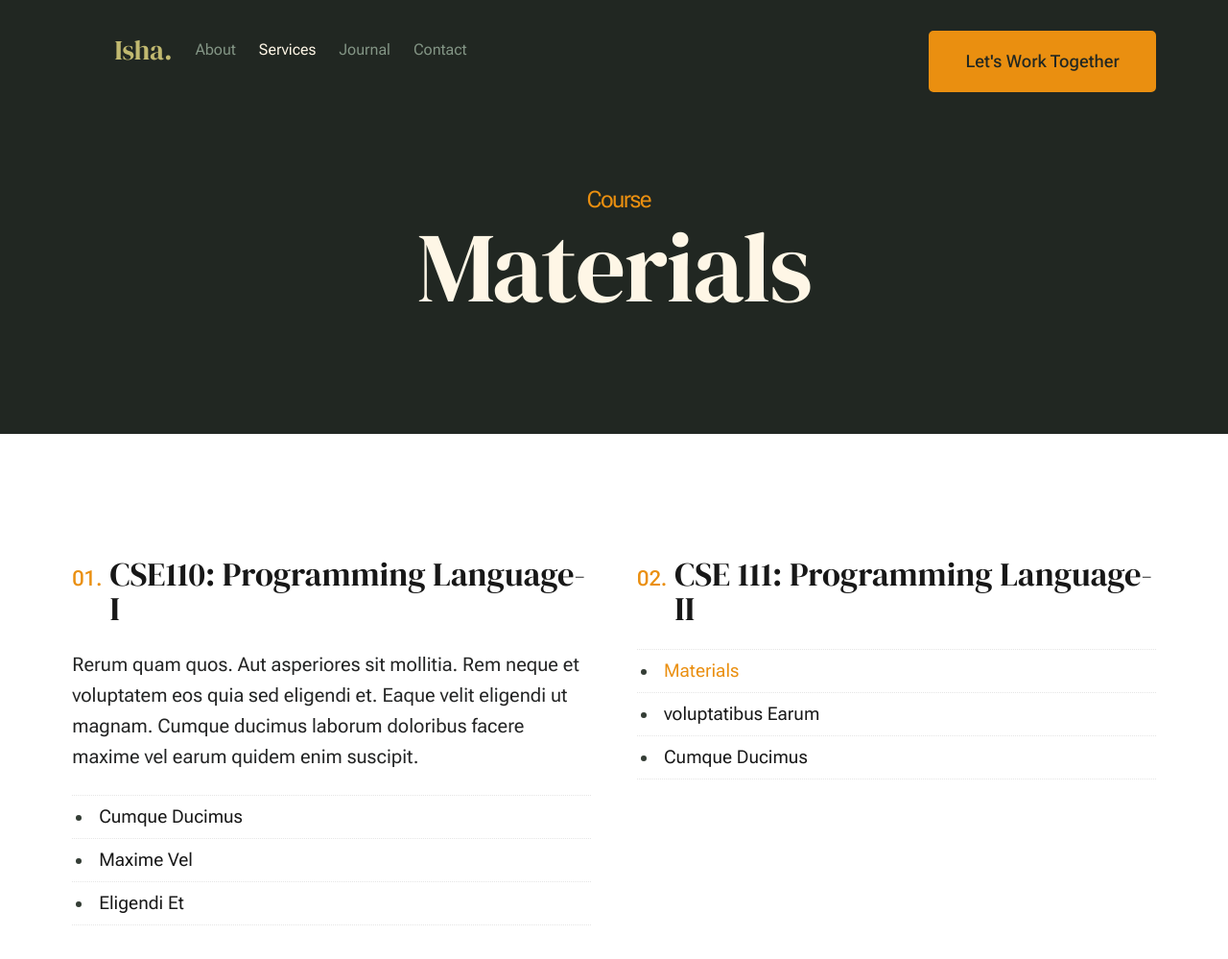
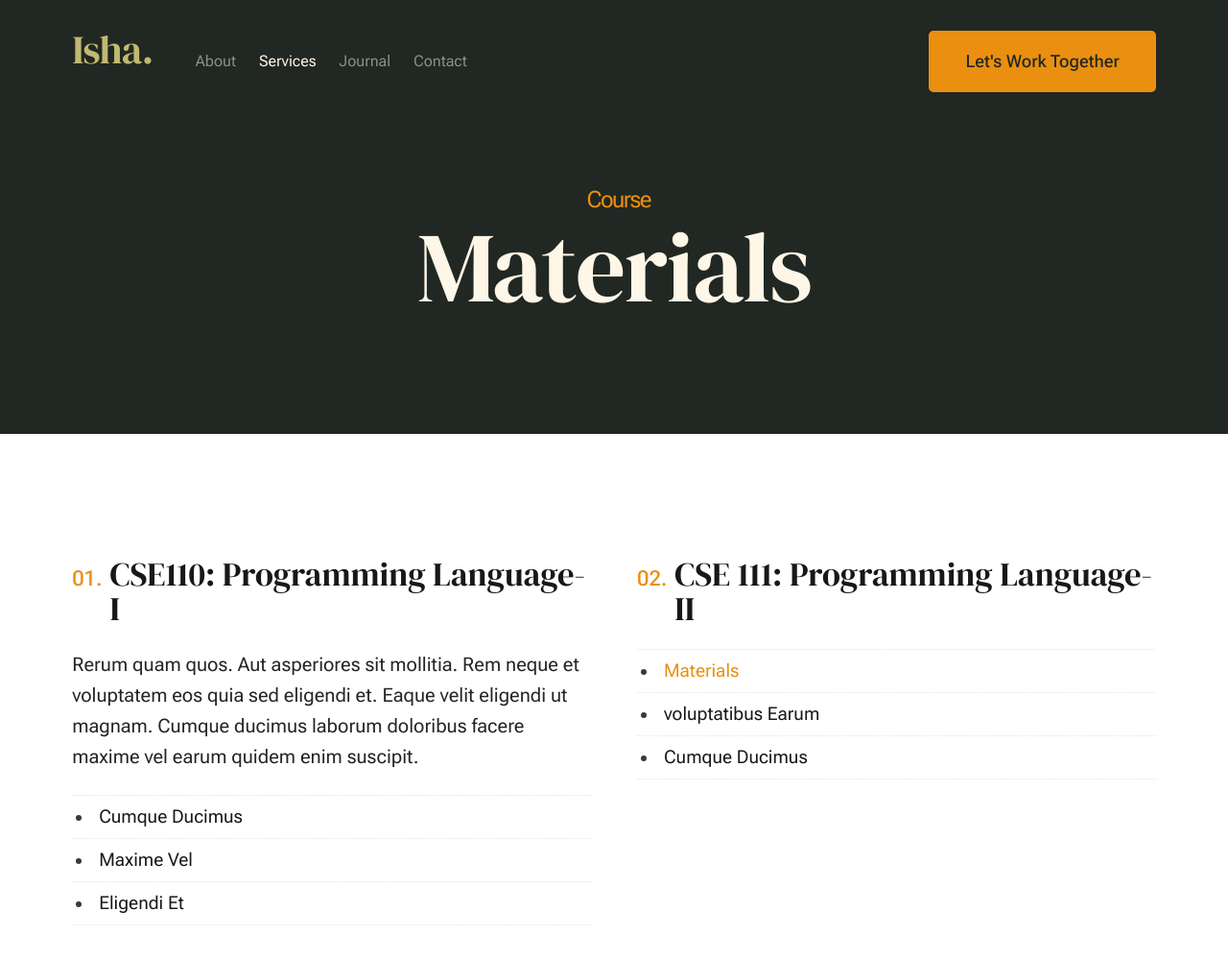
Before and after one commit to sumaiyaazadisha/portfolio, a plain HTML site: page course.html in a window 1280 px wide. Shown: the top 999 px of the page at 96% size. Drawn offline with Linux system fonts and the light colour scheme.

Commit message:
3rd commit

```diff
--- a/course.html
+++ b/course.html
@@ -53,8 +53,9 @@
             <div class="row s-header__inner width-sixteen-col">
 
                 <div class="s-header__block">
-                    <div class="s-header__logo">
-                    </div>
+
+                        <a href="index.html"><h2 class="list-items__item-title beeping-text">Isha.</h2></a>
+
 
                     <a class="s-header__menu-toggle" href="#0"><span>Menu</span></a>
                 </div> <!-- end s-header__block -->
@@ -62,7 +63,7 @@
                 <nav class="s-header__nav">
 
                     <ul class="s-header__menu-links">
-                        <li ><a href="index.html"><h4 class="list-items__item-title beeping-text">Isha.</h4></a></li>
+
                         <li><a href="about.html">About</a></li>
                         <li class="current"><a href="services.html">Services</a></li>
                         <li><a href="blog.html">Journal</a></li>
```
